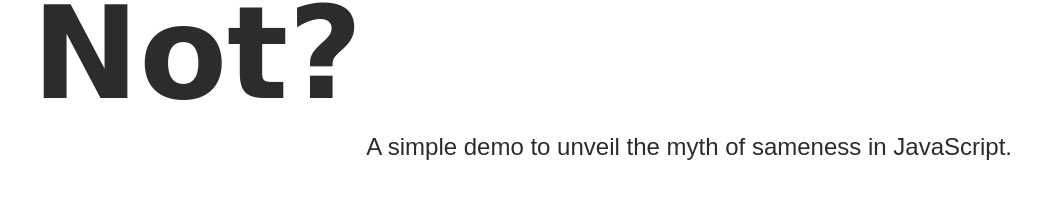
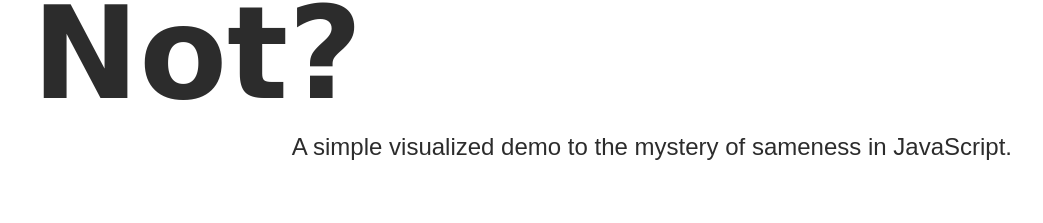
Before and after one commit to codeboyim/why-equal-or-not, a plain HTML site: page index.html in a window 1280 px wide. Shown: the part 190-413 px from the top of the page, without its empty margins (118-1161 px from the left). Drawn offline with Linux system fonts and the light colour scheme; a script that the page names is missing; a web font is replaced by a local one.

Commit message:
updated readme

```diff
--- a/index.html
+++ b/index.html
@@ -14,7 +14,7 @@
 <body>
     <header>
         <h1>Why Equal or Not?</h1>
-        <h2>A simple demo to unveil the myth of sameness in JavaScript.</h2>
+        <h2>A simple visualized demo to the mystery of sameness in JavaScript.</h2>
     </header>
     <article>
         <section>
```
Also changed, not shown: 1 other file.
